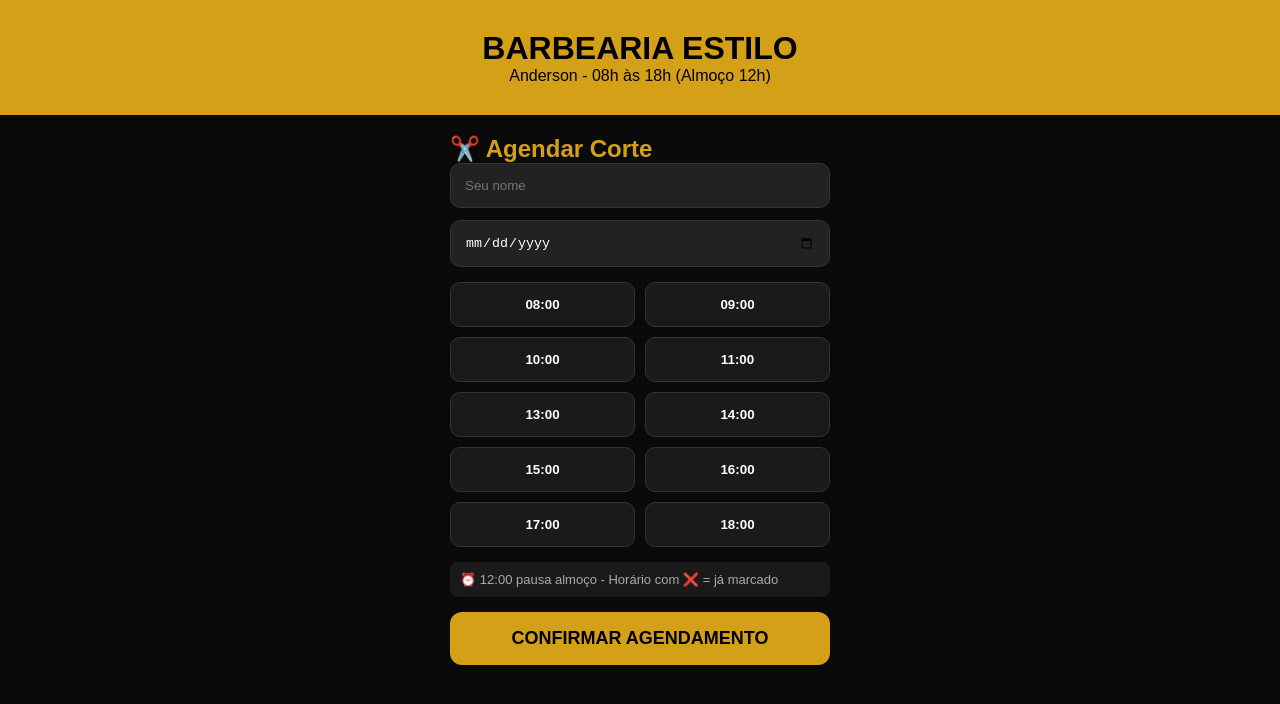
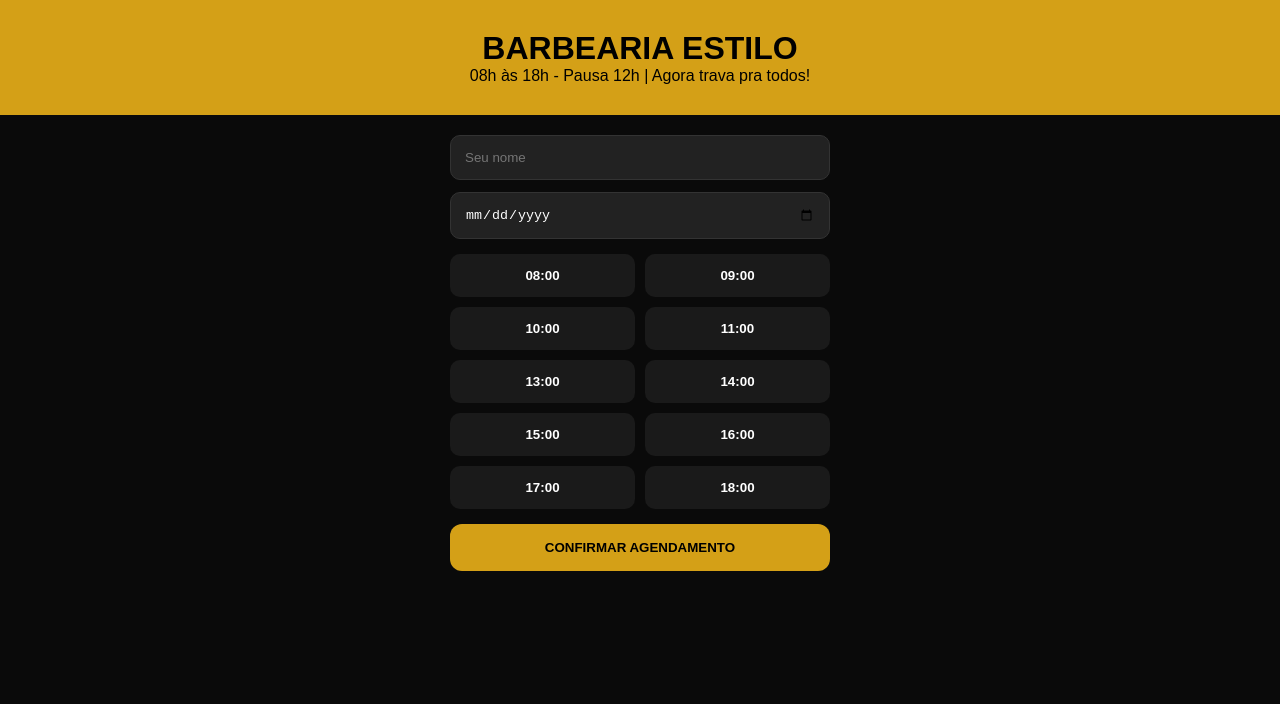
Before and after one commit to pedroandersohyt-cmyk/Anderson, a Next.js app: page / in a window 1280 px wide. Shown: the top 704 px of the page. Built offline with nearby package versions, Linux system fonts and the light colour scheme.

Commit message:
Refactor scheduling logic and update UI components

```diff
--- a/app/page.js
+++ b/app/page.js
@@ -6,31 +6,34 @@ export default function Page() {
   const [horaSel, setHoraSel] = useState("")
   const [agendamentos, setAgendamentos] = useState([])
   const [nome, setNome] = useState("")
-
-  // SEU HORÁRIO OFICIAL: 08h às 18h com pausa 12h
   const horarios = ["08:00","09:00","10:00","11:00","13:00","14:00","15:00","16:00","17:00","18:00"]
 
-  useEffect(() => {
-    const salvos = JSON.parse(localStorage.getItem("barbearia_anderson") || "[]")
-    setAgendamentos(salvos)
-  }, [])
+  async function carregar() {
+    try {
+      const res = await fetch("/api/agendamentos")
+      const lista = await res.json()
+      setAgendamentos(lista)
+    } catch {}
+  }
+
+  useEffect(() => { carregar() }, [])
 
   const ocupados = agendamentos.filter(a => a.data === data).map(a => a.horario)
 
-  function agendar() {
-    if (!data || !horaSel || !nome) {
-      alert("Preencha nome, data e horário!")
+  async function agendar() {
+    if (!data || !horaSel || !nome) { alert("Preencha nome, data e hora!"); return }
+    const res = await fetch("/api/agendamentos", {
+      method: "POST",
+      headers: { "Content-Type": "application/json" },
+      body: JSON.stringify({ data, horario: horaSel, cliente: nome })
+    })
+    if (!res.ok) {
+      alert(`❌ Já está ocupado: ${horaSel} do dia ${data}`);
+      carregar()
       return
     }
-    const jaExiste = agendamentos.some(a => a.data === data && a.horario === horaSel)
-    if (jaExiste) {
-      alert(`❌ Horário ${horaSel} do dia ${data} já foi marcado!`)
-      return
-    }
-    const novo = [...agendamentos, { data, horario: horaSel, cliente: nome }]
-    localStorage.setItem("barbearia_anderson", JSON.stringify(novo))
-    setAgendamentos(novo)
-    alert(`✅ ${nome}, agendado dia ${data} às ${horaSel}!`)
+    alert(`✅ ${nome}, agendado ${data} às ${horaSel}!`)
+    carregar()
     setHoraSel("")
   }
 
@@ -38,64 +41,19 @@ export default function Page() {
     <div style={{background:"#0a0a0a", color:"#fff", minHeight:"100vh", fontFamily:"sans-serif"}}>
       <div style={{background:"#d4a017", color:"#000", textAlign:"center", padding:"30px 20px"}}>
         <h1 style={{fontSize:32, fontWeight:900, margin:0}}>BARBEARIA ESTILO</h1>
-        <p>Anderson - 08h às 18h (Almoço 12h)</p>
+        <p>08h às 18h - Pausa 12h | Agora trava pra todos!</p>
       </div>
-
       <div style={{maxWidth:420, margin:"0 auto", padding:20}}>
-        <h2 style={{color:"#d4a017"}}>✂️ Agendar Corte</h2>
-
-        <input
-          placeholder="Seu nome"
-          value={nome}
-          onChange={e=>setNome(e.target.value)}
-          style={{width:"100%", padding:14, borderRadius:10, marginBottom:12, background:"#222", color:"#fff", border:"1px solid #333"}}
-        />
-
-        <input
-          type="date"
-          value={data}
-          onChange={e=>setData(e.target.value)}
-          style={{width:"100%", padding:14, borderRadius:10, marginBottom:15, background:"#222", color:"#fff", border:"1px solid #333"}}
-        />
-
+        <input placeholder="Seu nome" value={nome} onChange={e=>setNome(e.target.value)} style={{width:"100%", padding:14, borderRadius:10, marginBottom:12, background:"#222", color:"#fff", border:"1px solid #333"}}/>
+        <input type="date" value={data} onChange={e=>setData(e.target.value)} style={{width:"100%", padding:14, borderRadius:10, marginBottom:15, background:"#222", color:"#fff", border:"1px solid #333"}}/>
         <div style={{display:"grid", gridTemplateColumns:"1fr 1fr", gap:10, marginBottom:15}}>
           {horarios.map(h=>{
             const ocupado = ocupados.includes(h)
-            const selecionado = h===horaSel
-            return (
-              <button
-                key={h}
-                disabled={ocupado}
-                onClick={()=>setHoraSel(h)}
-                style={{
-                  padding:14,
-                  borderRadius:10,
-                  fontWeight:"bold",
-                  background: ocupado ? "#333" : selecionado ? "#d4a017" : "#1a1a1a",
-                  color: ocupado ? "#666" : selecionado ? "#000" : "#fff",
-                  border:"1px solid #333",
-                  textDecoration: ocupado ? "line-through" : "none"
-                }}
-              >
-                {ocupado ? `${h} ❌` : h}
-              </button>
-            )
+            return <button key={h} disabled={ocupado} onClick={()=>setHoraSel(h)} style={{padding:14, borderRadius:10, fontWeight:"bold", border:"none", background: ocupado? "#333" : h===horaSel? "#d4a017" : "#1a1a1a", color: ocupado? "#666" : h===horaSel? "#000" : "#fff"}}>{ocupado? `${h} ❌` : h}</button>
           })}
         </div>
-
-        <div style={{background:"#1a1a1a", padding:10, borderRadius:8, marginBottom:15, fontSize:13, color:"#aaa"}}>
-          ⏰ 12:00 pausa almoço - Horário com ❌ = já marcado
-        </div>
-
-        <button onClick={agendar} style={{width:"100%", background:"#d4a017", color:"#000", padding:16, borderRadius:12, fontWeight:900, fontSize:18, border:"none"}}>
-          CONFIRMAR AGENDAMENTO
-        </button>
-
-        <div style={{marginTop:20}}>
-          {agendamentos.filter(a=>a.data===data).map((a,i)=>
-            <div key={i} style={{background:"#222", padding:10, borderRadius:8, marginBottom:6}}>🕐 {a.horario} - {a.cliente}</div>
-          )}
-        </div>
+        <button onClick={agendar} style={{width:"100%", background:"#d4a017", color:"#000", padding:16, borderRadius:12, fontWeight:900, border:"none"}}>CONFIRMAR AGENDAMENTO</button>
+        {data && <p style={{textAlign:"center", marginTop:12, color:"#aaa"}}>{ocupados.length} horários ocupados neste dia</p>}
       </div>
     </div>
   )
```
